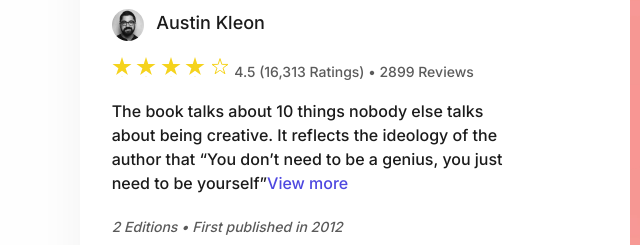
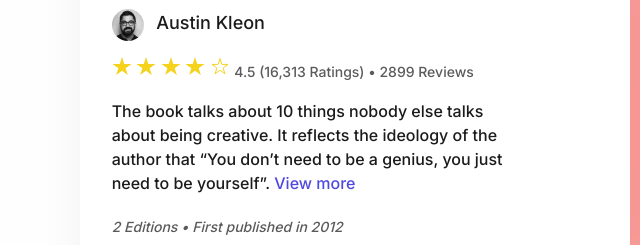
Before and after one commit to rohit-rmethwani/kitaab-mailerlite, a plain HTML site: page index.html in a window 1280 px wide. Shown: the part 4192-4437 px from the top of the page, 26-666 px from the left. Drawn offline with Linux system fonts and the light colour scheme.

Commit message:
Updated content on "Steal like an artist" card

```diff
--- a/index.html
+++ b/index.html
@@ -375,7 +375,7 @@
                                         </div>
                                     </div>
                                     <div class="book-description text-off-black weight-500">
-                                        <p>The book talks about 10 things nobody else talks about being creative. It reflects the ideology of the author that “You don’t need to be a genius, you just need to be yourself”<a href="#" class="book-description-view-more text-blue weight-500">View more</a></p>
+                                        <p>The book talks about 10 things nobody else talks about being creative. It reflects the ideology of the author that “You don’t need to be a genius, you just need to be yourself”. <a href="#" class="book-description-view-more text-blue weight-500">View more</a></p>
                                     </div>
                                     <div class="book-published-time weight-500">
                                         <span><em>2 Editions • First published in 2012</em></span>
```
